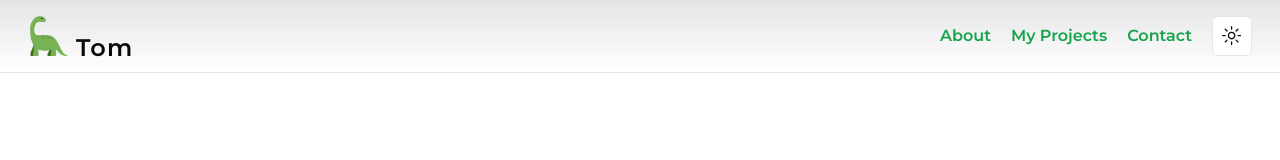
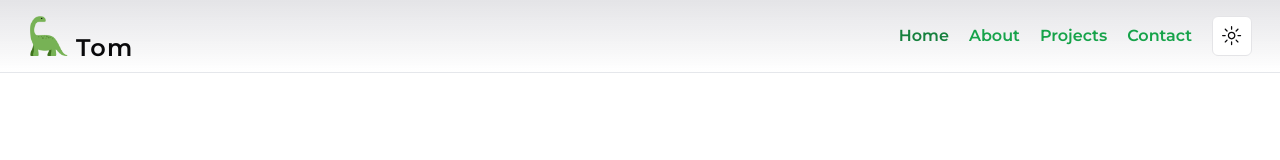
Before and after one commit to JazzsCo/portfolio-dev, a Next.js app: page / in a window 1280 px wide. Shown: the top 160 px of the page. Built offline with nearby package versions, Linux system fonts and the light colour scheme.

Commit message:
Added main nav and update projects nav

```diff
--- a/src/app/page.tsx
+++ b/src/app/page.tsx
@@ -420,7 +420,7 @@ export default function Home() {
             </p>
           </div>
           <div>
-            <Link href="/my-projects">
+            <Link href="/projects">
               <Button
                 size="lg"
                 variant="outline"
@@ -445,6 +445,7 @@ export default function Home() {
               <SwiperSlide key={data.liveLink}>
                 <div className="w-[300px] md:w-[320px] border rounded-md bg-muted">
                   <div>
+                    <Link href="/projects">
                       <Image
                         alt="Image"
                         src={data.imgUrl}
@@ -452,6 +453,7 @@ export default function Home() {
                         height={20}
                         className="w-full object-fill rounded-md"
                       />
+                    </Link>
                   </div>
                   <div className="px-3 py-3">
                     <div>
--- a/src/components/main-nav.tsx
+++ b/src/components/main-nav.tsx
@@ -31,14 +31,19 @@ const MainNav = () => {
 
   const routes = [
     {
+      name: "Home",
+      href: "/",
+      active: pathname === "/",
+    },
+    {
       name: "About",
       href: "/about",
       active: pathname === "/about",
     },
     {
-      name: "My Projects",
-      href: "/my-projects",
-      active: pathname === "/my-projects",
+      name: "Projects",
+      href: "/projects",
+      active: pathname === "/projects",
     },
     {
       name: "Contact",
```
Also changed, not shown: src/app/(routes)/projects/page.tsx (renamed from src/app/(routes)/my-projects/page.tsx). Lines whose indentation alone changed are shown as unchanged.
